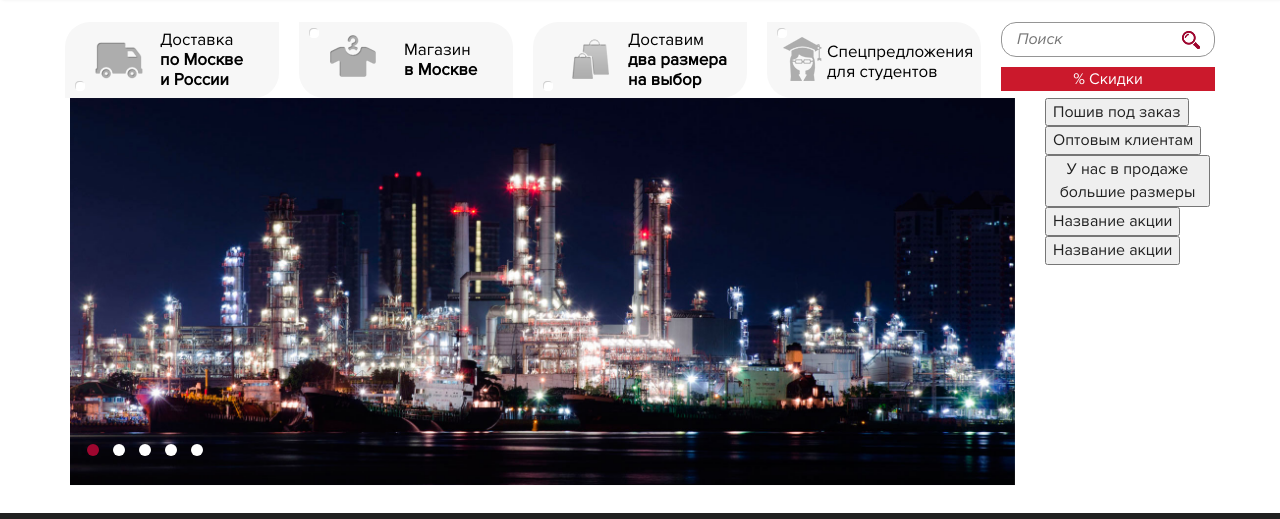
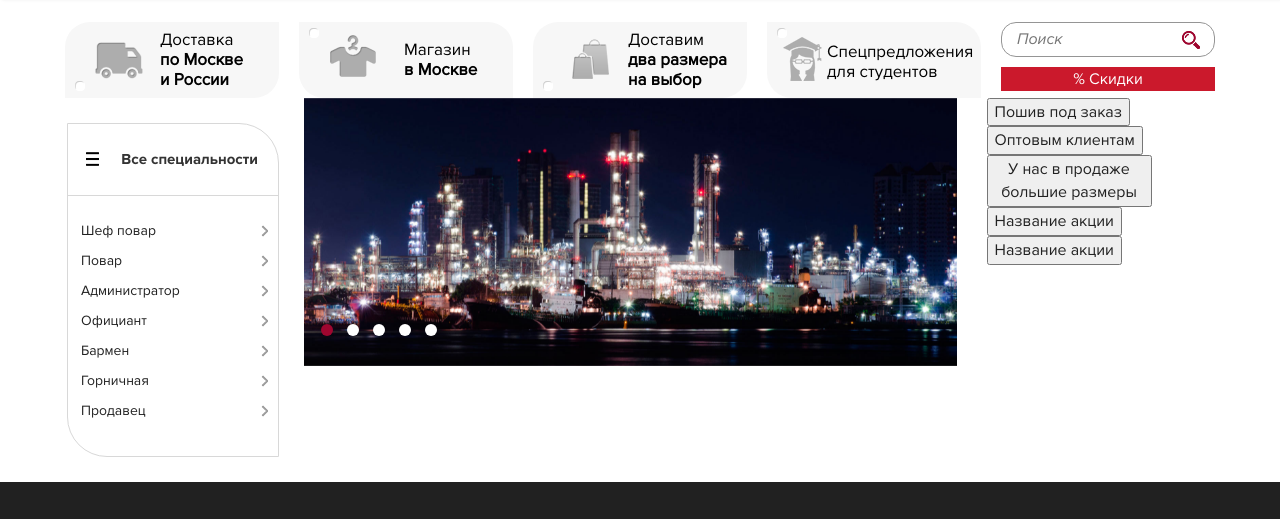
Before and after one commit to alscon/buna, a plain HTML site: page index.html in a window 1280 px wide. Shown: the part 151-670 px from the top of the page. Drawn offline with nearby package versions, Linux system fonts and the light colour scheme.

Commit message:
Pravoe menu done

```diff
--- a/css/style.css
+++ b/css/style.css
@@ -604,7 +604,144 @@ a:hover
     background: url(../img/youT.png) 0 -31px no-repeat;
 }
 
+/*=====================content=================*/
 
+.menu-left-wrap
+{
+    padding-left: 12px;
+    margin-top: 25px;
+}
+.menu
+{
+    -webkit-border-radius: 0 40px;
+	-moz-border-radius: 0 40px;
+	border-radius: 0 40px;
+	background-color: #fff;
+    border: 1px solid #D8D8D8;
+}
+.burder
+{
+    padding: 25px 13px;
+    display: block;
+    font-size: 15px;
+	color: #333;
+    font-family: 'ProximaNova-Bold';
+    text-align: right;
+    padding-right: 20px;
+    border-bottom: 1px solid #D8D8D8;
+
+}
+.burder:hover
+{
+    color: #d71e36;
+    text-decoration: none;
+}
+.burder:before
+{
+    width: 20px;
+    position: absolute;
+    content: '';
+    background: url(../img/burger.png) 0 1px no-repeat;
+    height: 15px;
+    margin-left: -35px;
+    margin-top: 2px;
+}
+.burder:hover:before
+{
+    background: url(../img/burger.png) 0 -15px no-repeat;
+}
+.menu-left
+{
+    list-style: none;
+    position: relative;
+    padding-top: 20px;
+    padding-bottom: 20px;
+    padding-left: 0;
+}
+.menu-left li, .menu-left li a
+{
+    font-size: 14px;
+	color: #212121;
+}
+.menu-left li:hover
+{
+    background: #f7f7f7;
+}
+.menu-left li
+{
+    padding-left: 13px;
+    position: relative;
+}
+.menu-left li:after
+{
+    position: absolute;
+    content: '';
+    width: 10px;
+    height: 14px;
+    background: url(../img/list.png) 0 0 no-repeat;
+    right: 10px;
+    margin-top: 9px;
+}
+.menu-left li:hover:after
+{
+    background: url(../img/list.png) 0 -14px no-repeat;
+}
+.menu-left li a
+{
+    line-height: 30px;
+}
+.menu-left li a:hover
+{
+    color: #d71e36;
+    text-decoration: none;
+}
+.menu-left li:hover > .second-menu
+{
+    display:block;
+}
+.second-menu
+{
+    position: absolute;
+    min-width: 200px;
+    -webkit-border-radius: 0 40px 0 0;
+	-moz-border-radius: 0 40px 0 0;
+	border-radius: 0 40px 0 0;
+	background-color: #f7f7f7;
+	-webkit-box-shadow: 2px 2px 4px rgba(0,1,1,.11);
+	-moz-box-shadow: 2px 2px 4px rgba(0,1,1,.11);
+	box-shadow: 2px 2px 4px rgba(0,1,1,.11);
+    z-index: 100;
+    left: 210px;
+    top: -21px;
+    border: 1px solid #D8D8D8;
+    min-height: 260px;
+    padding-top: 20px;
+    list-style: none;
+    overflow: hidden;
+    display: none;
+}
+.second-menu li:after
+{
+    width: 0;
+    height: 0;
+    position: relative
+}
+.second-menu li:before
+{
+    width: 12px;
+    height: 11px;
+    position: absolute;
+    content: '';
+    background: url(../img/list.png) 0 -26px no-repeat;
+    left: -20px;
+    margin-top: 7px;
+}
+.second-menu li:hover:before
+{
+    background: url(../img/list.png) 0 -37px no-repeat;
+    height: 16px;
+    width: 15px;
+}
  /* ======================= medias ====================== */
 
 @media (min-width: 768px) {
--- a/index.html
+++ b/index.html
@@ -109,7 +109,34 @@
 				</div>
 			</div>
 			<div class="row">
-			    <div class="col-lg-10">
+                <div class="col-lg-1-5 menu-left-wrap">
+
+                    <div class="menu">
+                        <a href="#" class="burder">Все специальности</a>
+                        <ul class="menu-left">
+                            <li>
+                                <a href="#">Шеф повар</a>
+                                <ul class="second-menu">
+                                    <li><a href="#">Куртки шеф-повара</a></li>
+                                    <li><a href="#">Брюки</a></li>
+                                    <li><a href="#">Рубашки</a></li>
+                                    <li><a href="#">Футболки</a></li>
+                                    <li><a href="#">Колпаки</a></li>
+                                    <li><a href="#">Аксессуары</a></li>
+                                    <li><a href="#">Обувь</a></li>
+                                </ul>
+                            </li>
+                            <li><a href="#">Повар</a></li>
+                            <li><a href="#">Администратор</a></li>
+                            <li><a href="#">Официант</a></li>
+                            <li><a href="#">Бармен</a></li>
+                            <li><a href="#">Горничная</a></li>
+                            <li><a href="#">Продавец</a></li>
+                        </ul>
+                    </div>
+
+                </div>
+			    <div class="col-lg-7">
                     <div id="baner-slider" class="owl-carousel owl-theme">
 
                         <div class="item">
```
Also changed, not shown: img/burger.png (added), img/list.png (added).
